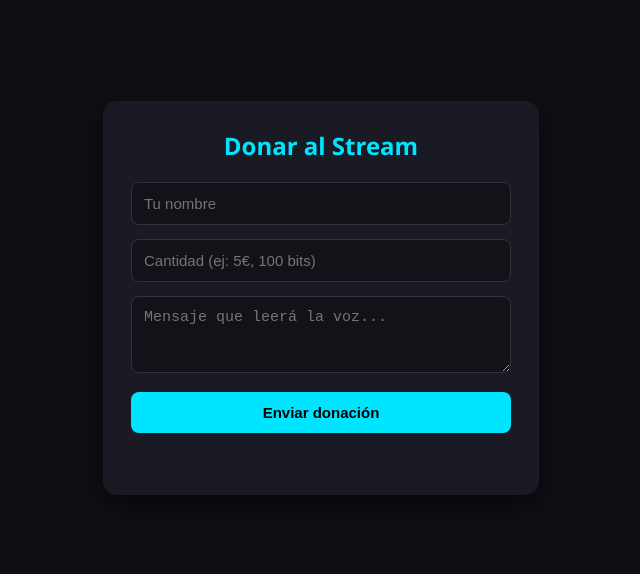
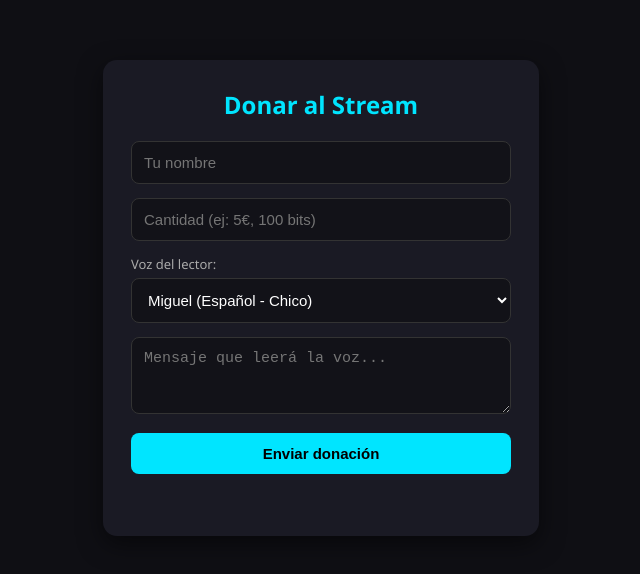
Before and after one commit to DavichiGuchi/donaciones-stream, a plain HTML site: page index.html in a window 1280 px wide. Shown: the part 102-676 px from the top of the page, without its empty margins (319-959 px from the left). Drawn offline with Linux system fonts and the light colour scheme.

Commit message:
Update index.html

```diff
--- a/index.html
+++ b/index.html
@@ -24,7 +24,13 @@
       box-shadow: 0 8px 25px rgba(0,0,0,0.5);
     }
     h2 { margin-top: 0; color: #00e5ff; text-align: center; }
-    input, textarea, button {
+    label {
+      display: block;
+      font-size: 13px;
+      color: #aaa;
+      margin-bottom: 5px;
+    }
+    input, select, textarea, button {
       width: 100%;
       box-sizing: border-box;
       margin-bottom: 14px;
@@ -35,6 +41,7 @@
       color: #fff;
       font-size: 15px;
     }
+    select { cursor: pointer; }
     button {
       background: #00e5ff;
       color: #000;
@@ -49,8 +56,20 @@
 <body>
   <div class="card">
     <h2>Donar al Stream</h2>
+
     <input type="text" id="nombre" placeholder="Tu nombre" maxlength="25">
     <input type="text" id="cantidad" placeholder="Cantidad (ej: 5€, 100 bits)" maxlength="15">
+
+    <label for="voz">Voz del lector:</label>
+    <select id="voz">
+      <option value="Miguel">Miguel (Español - Chico)</option>
+      <option value="Conchita">Conchita (Español - Chica)</option>
+      <option value="Enrique">Enrique (Español - Chico grave)</option>
+      <option value="Lucia">Lucía (Español - Chica)</option>
+      <option value="Mia">Mía (Español Latino - Chica)</option>
+      <option value="Brian">Brian (Inglés británico / Troleo)</option>
+    </select>
+
     <textarea id="mensaje" rows="3" placeholder="Mensaje que leerá la voz..." maxlength="200"></textarea>
     <button onclick="enviar()">Enviar donación</button>
     <div id="estado"></div>
@@ -62,6 +81,7 @@
     async function enviar() {
       const nombre = document.getElementById('nombre').value.trim() || "Anónimo";
       const cantidad = document.getElementById('cantidad').value.trim() || "1€";
+      const voz = document.getElementById('voz').value;
       const mensaje = document.getElementById('mensaje').value.trim();
       const estado = document.getElementById('estado');
 
@@ -76,7 +96,7 @@
 
       await fetch(`https://ntfy.sh/${CANAL}`, {
         method: 'POST',
-        body: JSON.stringify({ nombre, cantidad, mensaje })
+        body: JSON.stringify({ nombre, cantidad, mensaje, voz })
       });
 
       document.getElementById('mensaje').value = "";
```
